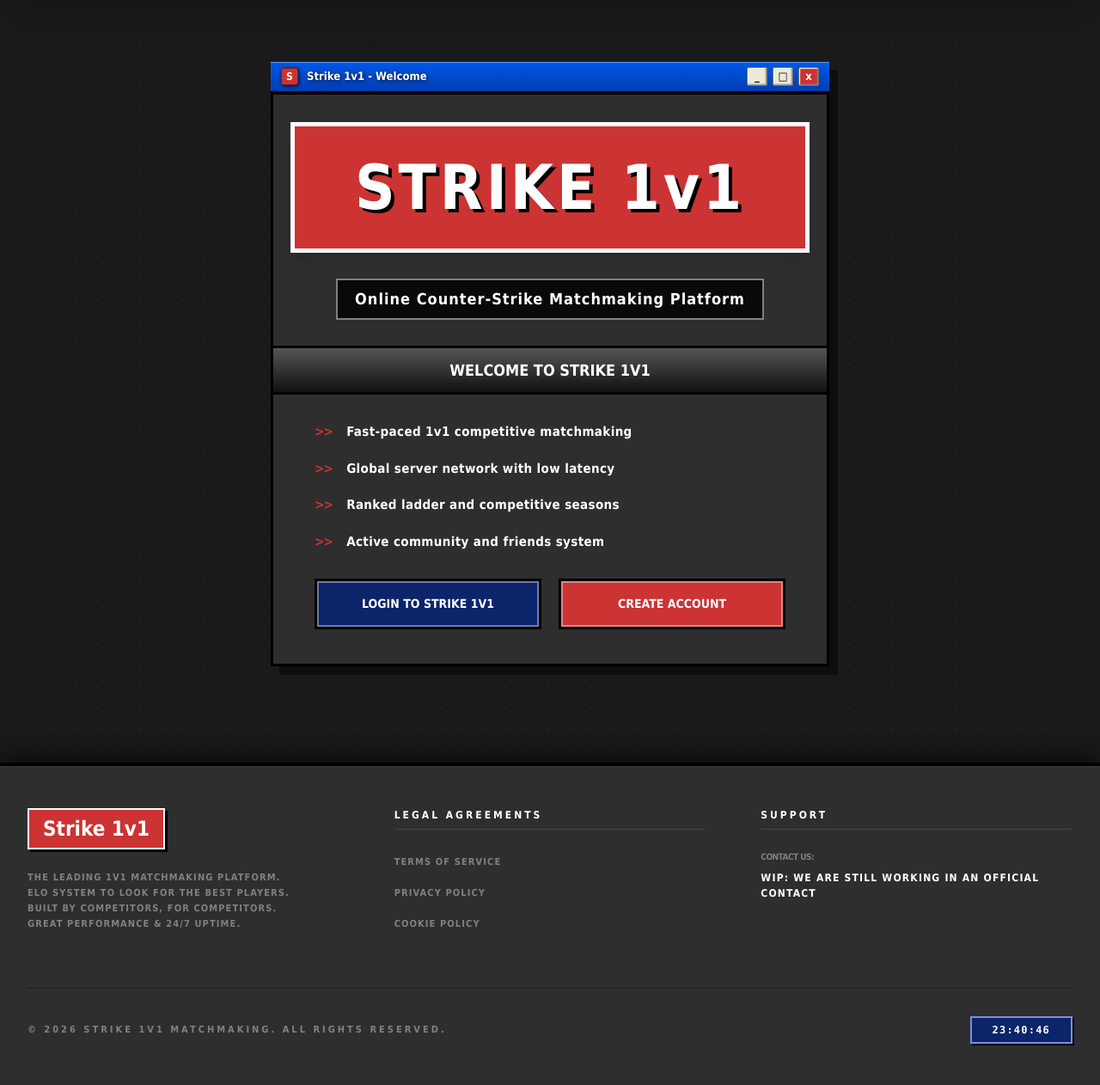
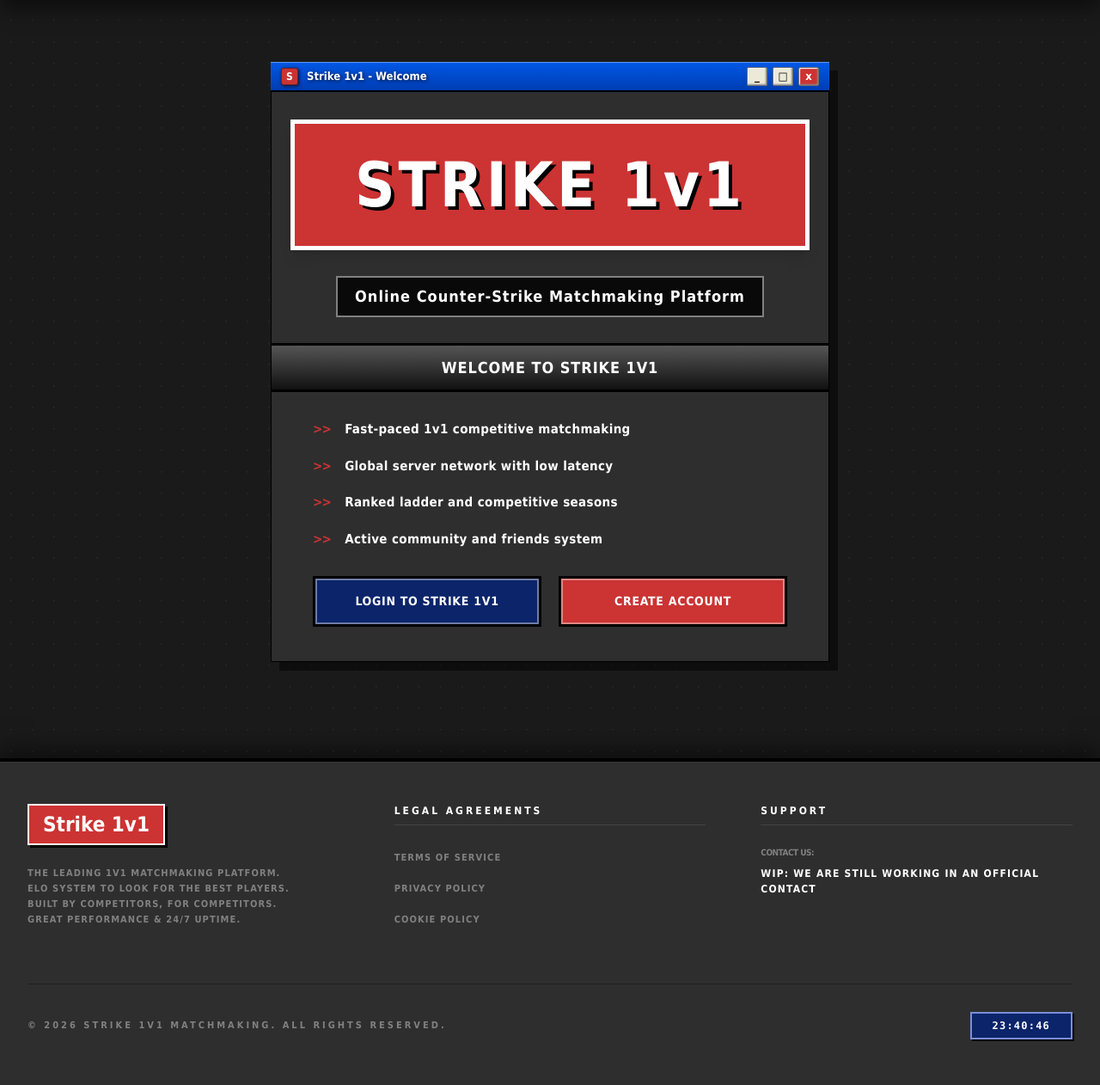
Before and after one commit to MarcPujolUNI/Strike1v1, a Django app: page / in a window 1280 px wide. Shown: the part 64-1326 px from the top of the page at 86% size. After the commit the page ends 1275 px from the top, so only its background shows below. Run offline with Django 5.2, Linux system fonts and the light colour scheme; some libraries are stand-ins or nearby versions.

Commit message:
feat: unified the window container visual to be consistent between all the pages. Also added a little shadow to the header and changed button message from 500 error web page.

```diff
--- a/templates/500.html
+++ b/templates/500.html
@@ -30,7 +30,7 @@
             <div class="flex flex-col md:flex-row gap-4 w-full max-w-[480px]">
                 <a href="/" class="group flex-1 relative">
                     <div class="bg-orange-600 px-8 py-4 transition-all hover:bg-orange-500 group-active:scale-95 flex items-center justify-center shadow-lg">
-                        <span class="text-white font-black uppercase tracking-[2px] text-xs">Try Again</span>
+                        <span class="text-white font-black uppercase tracking-[2px] text-xs">Go back to main page</span>
                     </div>
                 </a>
             </div>
--- a/templates/components/header.html
+++ b/templates/components/header.html
@@ -1,4 +1,4 @@
-<header class="w-full bg-card-dark border-b-[4px] border-black z-50 shadow-2xl h-16 font-tahoma">
+<header class="w-full bg-card-dark border-b-[4px] border-black z-50 shadow-2xl h-16 font-tahoma shadow-[0_10px_25px_rgba(0,0,0,0.5)]">
     <div class="w-full h-full px-6 flex items-center justify-between">
 
         <div class="flex items-center gap-10 h-full">
--- a/templates/pages/dashboard.html
+++ b/templates/pages/dashboard.html
@@ -19,7 +19,7 @@
         </div>
     </div>
 
-    <div class="bg-card-dark border-x border-b border-black/50 p-6 md:p-8">
+    <div class="bg-card-dark border-x border-b border-black p-6 md:p-8">
 
         <div class="flex flex-col md:flex-row gap-6 mb-8">
 
@@ -58,7 +58,7 @@
 
         <div class="mb-8">
             <a href="/play" class="block w-full text-center bg-xp-blue border-[4px] border-xp-blue-border py-6 text-2xl font-black text-white uppercase tracking-[4px] shadow-[6px_6px_0px_#000] hover:brightness-125 transition-all active:translate-y-[4px] active:translate-x-[2px] active:shadow-[2px_2px_0px_#000] cursor-pointer">
-                &gt;&gt; Find 1v1 Match &lt;&lt;
+                >> Find 1v1 Match <<
             </a>
         </div>
 
--- a/templates/pages/landing.html
+++ b/templates/pages/landing.html
@@ -5,7 +5,7 @@
 {% block content %}
     <div class="w-full max-w-[650px] shadow-[10px_10px_0px_rgba(0,0,0,0.5)] font-tahoma">
 
-        <div class="xp-title-bar h-[35px] flex justify-between items-center px-3">
+        <div class="xp-title-bar h-[35px] flex justify-between items-center px-3 border-b-2 border-black">
             <div class="flex items-center text-[13px] font-bold text-white drop-shadow-[1px_1px_2px_rgba(0,0,0,0.8)]">
                 <div class="bg-brand-red w-5 h-5 flex justify-center items-center rounded-[3px] mr-2.5 text-[12px] border border-black/40">
                     S
@@ -19,7 +19,7 @@
             </div>
         </div>
 
-        <div class="xp-window flex flex-col items-center pt-8 pb-0">
+        <div class="bg-card-dark border-x border-b border-black flex flex-col items-center pt-8 pb-0">
 
             <div class="bg-brand-red border-[5px] border-white px-[40px] md:px-[70px] py-[35px] mb-[30px] text-center shadow-lg mx-4">
                 <h1 class="text-white text-5xl md:text-7xl font-black tracking-[4px] drop-shadow-[4px_4px_0_#000]">
@@ -32,49 +32,41 @@
             </p>
 
             <div class="w-full border-t-[3px] border-black">
-                <div class="xp-card-header py-3 text-[18px]">
+                <div class="xp-card-header py-3 text-[18px] text-center font-black text-white uppercase tracking-wider">
                     Welcome to Strike 1v1
                 </div>
 
                 <ul class="px-8 md:px-12 py-8 space-y-5">
                     <li class="flex items-start text-[15px] font-bold text-white group">
-                        <span class="text-brand-red mr-4 font-black tracking-tighter select-none">
-                            &gt;&gt;
-                        </span>
+                        <span class="text-brand-red mr-4 font-black tracking-tighter select-none">>></span>
                         <span class="tracking-wide">Fast-paced 1v1 competitive matchmaking</span>
                     </li>
 
                     <li class="flex items-start text-[15px] font-bold text-white group">
-                        <span class="text-brand-red mr-4 font-black tracking-tighter select-none">
-                            &gt;&gt;
-                        </span>
+                        <span class="text-brand-red mr-4 font-black tracking-tighter select-none">>></span>
                         <span class="tracking-wide">Global server network with low latency</span>
                     </li>
 
                     <li class="flex items-start text-[15px] font-bold text-white group">
-                        <span class="text-brand-red mr-4 font-black tracking-tighter select-none">
-                            &gt;&gt;
-                        </span>
+                        <span class="text-brand-red mr-4 font-black tracking-tighter select-none">>></span>
                         <span class="tracking-wide">Ranked ladder and competitive seasons</span>
                     </li>
 
                     <li class="flex items-start text-[15px] font-bold text-white group">
-                        <span class="text-brand-red mr-4 font-black tracking-tighter select-none">
-                            &gt;&gt;
-                        </span>
+                        <span class="text-brand-red mr-4 font-black tracking-tighter select-none">>></span>
                         <span class="tracking-wide">Active community and friends system</span>
                     </li>
                 </ul>
 
                 <div class="flex flex-col sm:flex-row gap-5 px-8 md:px-12 pb-10">
                     <a href="{% url 'web:login' %}" class="flex-1">
-                        <button class="xp-btn xp-btn-blue w-full py-4 text-[14px]">
+                        <button class="xp-btn xp-btn-blue w-full py-4 text-[14px] font-black uppercase tracking-wider">
                             Login to Strike 1v1
                         </button>
                     </a>
 
                     <a href="/register" class="flex-1">
-                        <button class="xp-btn xp-btn-red w-full py-4 text-[14px]">
+                        <button class="xp-btn xp-btn-red w-full py-4 text-[14px] font-black uppercase tracking-wider">
                             Create Account
                         </button>
                     </a>
--- a/templates/pages/play.html
+++ b/templates/pages/play.html
@@ -17,7 +17,7 @@
         </div>
     </div>
 
-    <div class="bg-card-dark border-x border-b border-black/50 p-10 md:p-14 text-center">
+    <div class="bg-card-dark border-x border-b border-black p-10 md:p-14 text-center">
 
         <div class="mb-0">
             <h1 class="text-white text-5xl md:text-6xl font-black uppercase tracking-tighter drop-shadow-[4px_4px_0_#000]">
@@ -50,7 +50,7 @@
                     </p>
                 </div>
 
-                <button onclick="showWipModal()" class="xp-btn xp-btn-blue w-full py-6 text-2xl tracking-[6px]">
+                <button onclick="showWipModal()" class="xp-btn xp-btn-blue w-full py-6 text-2xl tracking-[6px] font-black uppercase">
                     &gt;&gt; Find Match &lt;&lt;
                 </button>
             </div>
--- a/web/urls.py
+++ b/web/urls.py
@@ -9,7 +9,7 @@ urlpatterns = [
     path('login', MyLoginView.as_view(), name='login'),
     path('leaderboard', views.leaderboard, name='leaderboard'),
     path('play', views.play, name='play'),
-    path('tos/', views.terms_of_service, name='tos'),
-    path('privacy/', views.privacy_policy, name='privacy'),
-    path('cookies/', views.cookie_policy, name='cookies'),
+    path('tos', views.terms_of_service, name='tos'),
+    path('privacy', views.privacy_policy, name='privacy'),
+    path('cookies', views.cookie_policy, name='cookies'),
 ]
```
Also changed, not shown: templates/base/base_legal.html (+4 -4 lines), templates/pages/leaderboard.html (+17 -17 lines), db.sqlite3.
